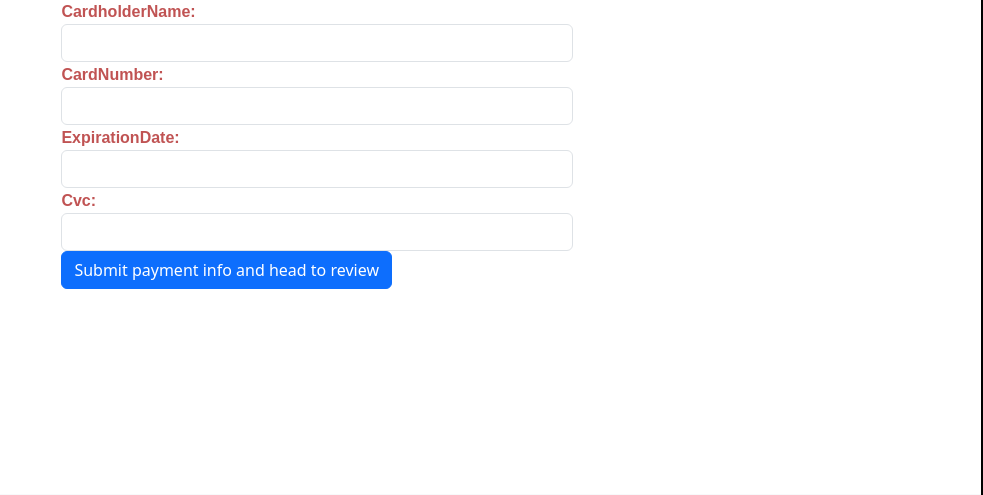
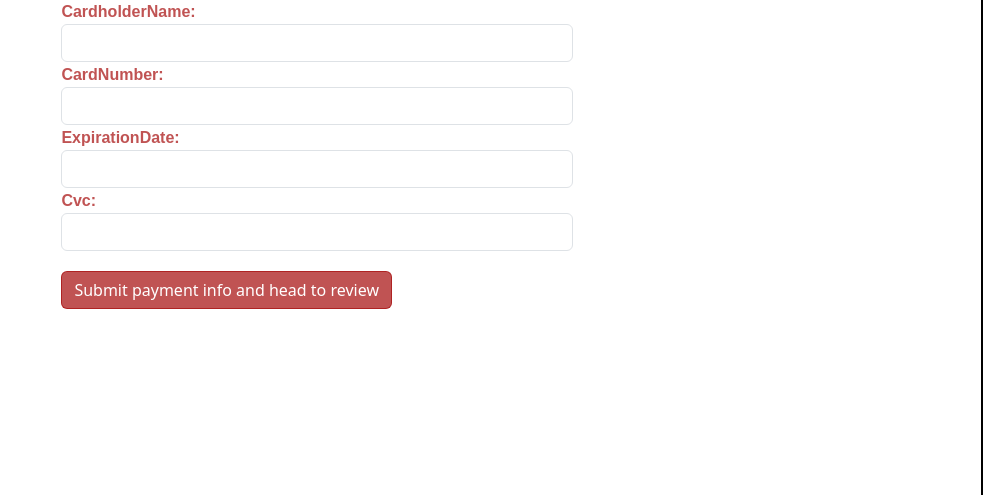
Before and after one commit to dorajohanns/pizza_v2, a Django app: page /checkout/paymentInfo in a window 1280 px wide. Shown: the part 298-793 px from the top of the page, without its empty margins (297-1280 px from the left). Run offline with Django 4.2, Linux system fonts and the light colour scheme.

Commit message:
css updates

```diff
--- a/static/css/contact_info.css
+++ b/static/css/contact_info.css
@@ -31,8 +31,8 @@ main {
 }
 
 #contact-info-submit-button{
-  background-color: tomato;
-  border-color: tomato;
+  background-color: rgba(168, 17, 17, 0.72);
+  border-color: rgba(168, 17, 17, 0.72);
   margin-top: 20px;
 
 }
--- a/static/css/payment_info.css
+++ b/static/css/payment_info.css
@@ -29,9 +29,15 @@ main {
   padding: 20px;
 }
 
-#payment-info-form{
-    margin-left: 28%;
+#payment-info-form{margin-left: 28%;
   margin-top: 75px;
   margin-bottom: 16%;
   width: 40%;
 }
+
+#payment-info-submit-button{
+  background-color: rgba(168, 17, 17, 0.72);
+  border-color: rgba(168, 17, 17, 0.72);
+  margin-top: 20px;
+
+}
```
